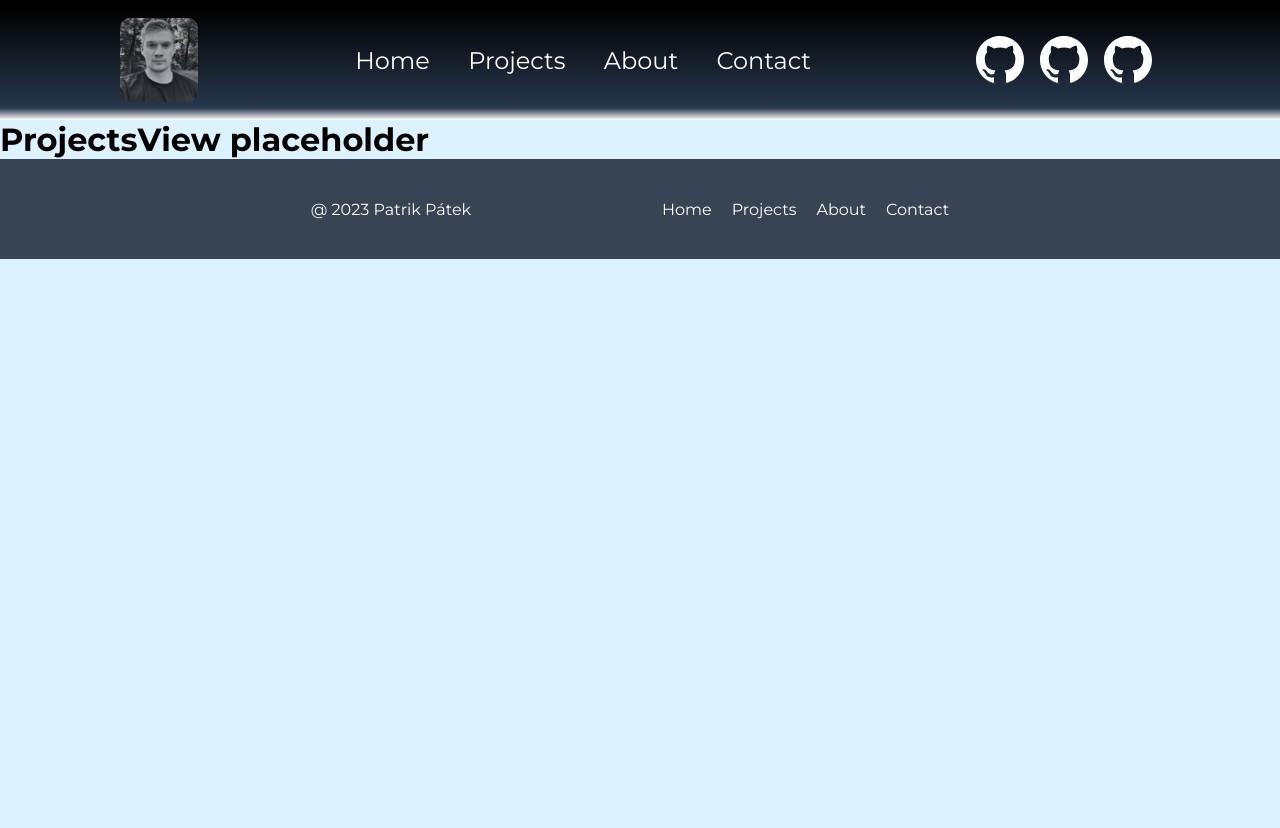
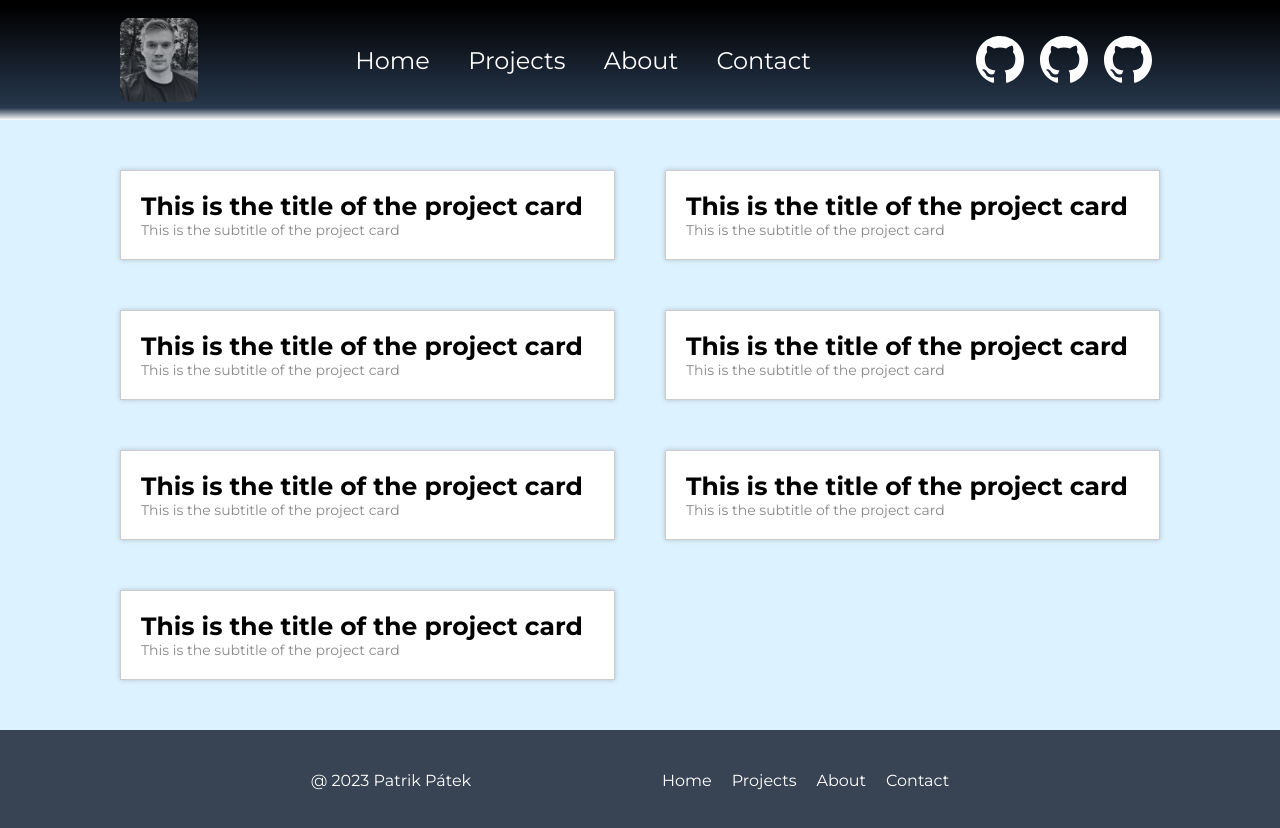
Before and after one commit to pataspatek/portfolio, a React (Vite) app in the folder frontend/: page /projects in a window 1280 px wide. Before the commit the page ends 800 px from the top, so only its background shows below. Built offline with nearby package versions, Linux system fonts and the light colour scheme.

Commit message:
project cards layout

```diff
--- /dev/null
+++ b/frontend/src/components/ProjectCard.jsx
@@ -0,0 +1,20 @@
+import "../styles/project-card.css"
+
+function ProjectCard() {
+    return (
+        <div className="project-card-container">
+            <div className="project-card">
+                <div className="project-card-description">
+                    <h2 className="project-card-title">
+                        This is the title of the project card
+                    </h2>
+                    <p className="project-card-subtitle">
+                        This is the subtitle of the project card
+                    </p>
+                </div>
+            </div>
+        </div>
+    )
+}
+
+export default ProjectCard;
--- /dev/null
+++ b/frontend/src/components/ProjectCardWrapper.jsx
@@ -0,0 +1,21 @@
+import "../styles/project-card-wrapper.css";
+
+import ProjectCard from "./ProjectCard";
+
+function ProjectCardWrapper() {
+    return (
+        <div className="project-card-wrapper-container">
+            <div className="project-card-wrapper">
+                <ProjectCard />
+                <ProjectCard />
+                <ProjectCard />
+                <ProjectCard />
+                <ProjectCard />
+                <ProjectCard />
+                <ProjectCard />
+            </div>
+        </div>
+    )
+}
+
+export default ProjectCardWrapper;
--- a/frontend/src/main.css
+++ b/frontend/src/main.css
@@ -21,6 +21,8 @@
     /* Hover transition */
     --hover-transition: all 0.3s ease;
 
+    --width-of-content: 1040px;
+
 }
 
 * {
--- /dev/null
+++ b/frontend/src/styles/project-card-wrapper.css
@@ -0,0 +1,19 @@
+.project-card-wrapper-container {
+    padding: 50px 5%;
+}
+
+.project-card-wrapper {
+    display: grid;
+    grid-template-columns: repeat(2, 1fr);
+    gap: 50px;
+    margin: 0 auto;
+    max-width: var(--width-of-content);
+}
+
+
+@media screen and (max-width: 870px) {
+    .project-card-wrapper {
+        display: flex;
+        flex-direction: column;
+    }
+}
--- /dev/null
+++ b/frontend/src/styles/project-card.css
@@ -0,0 +1,28 @@
+/* project-card.css */
+
+.project-card {
+    background-color: #fff; /* Background color for the card */
+    border: 1px solid #ccc; /* Border for the card */
+    padding: 20px; /* Adjust padding as needed */
+    box-shadow: 0 0 5px rgba(0, 0, 0, 0.2); /* Box shadow for the card */
+    transition: transform 0.2s ease-in-out; /* Add a smooth hover effect */
+
+    /* Set card dimensions and other styling as needed */
+}
+
+.project-card:hover {
+    transform: scale(1.05); /* Scale up the card slightly on hover */
+}
+
+
+.project-card-title {
+    font-size: 25px; /* Font size for the title */
+    font-weight: bold; /* Font weight for the title */
+    /* Add any other title styling as needed */
+}
+
+.project-card-subtitle {
+    font-size: 14px; /* Font size for the subtitle */
+    color: #888; /* Text color for the subtitle */
+    /* Add any other subtitle styling as needed */
+}
--- a/frontend/src/views/ProjectsView.jsx
+++ b/frontend/src/views/ProjectsView.jsx
@@ -1,7 +1,9 @@
+import ProjectCardWrapper from "../components/ProjectCardWrapper";
+
 function ProjectsView() {
     return (
         <div>
-            <h1>ProjectsView placeholder</h1>
+            <ProjectCardWrapper />
         </div>
 
     )
```
